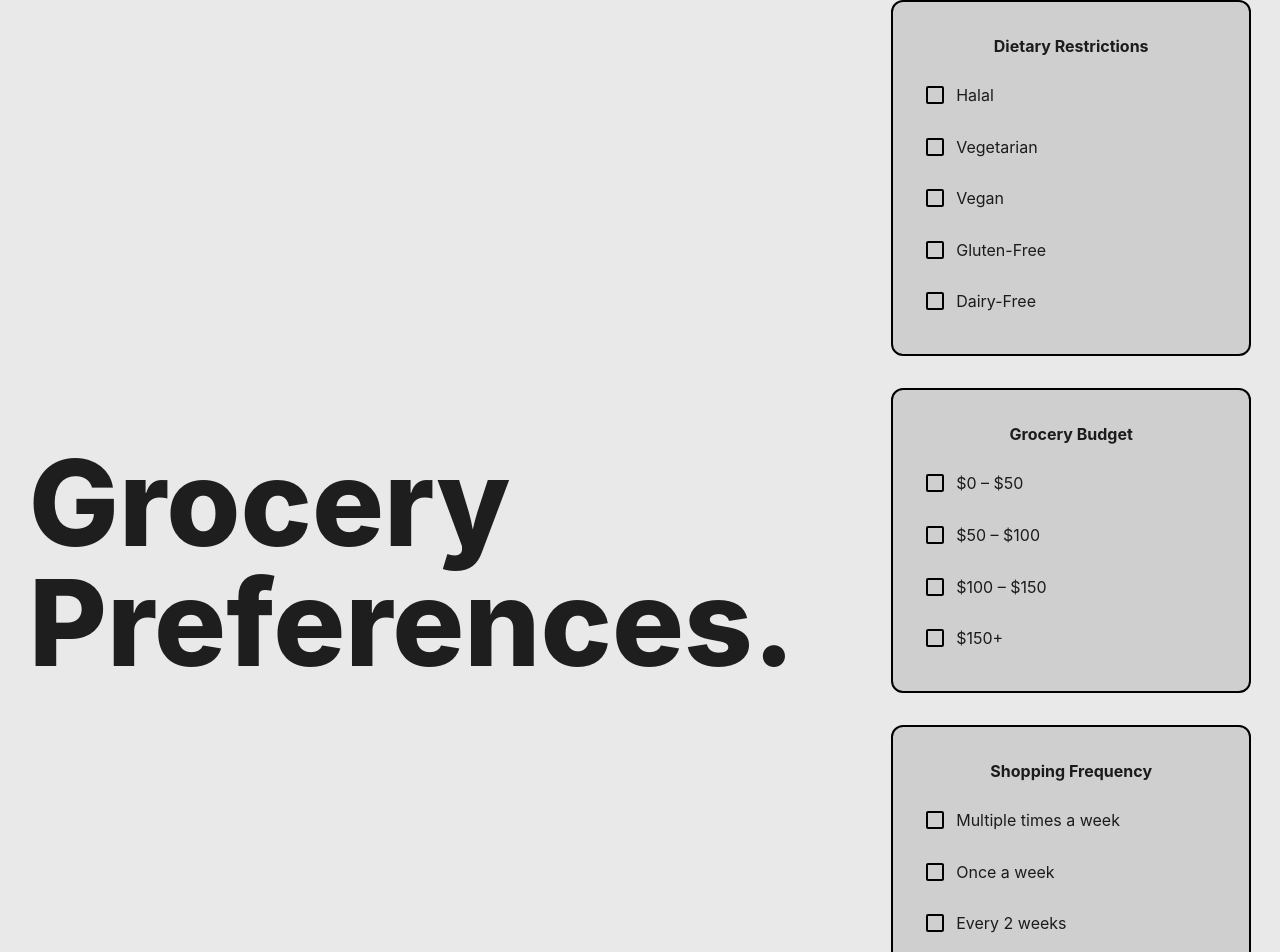
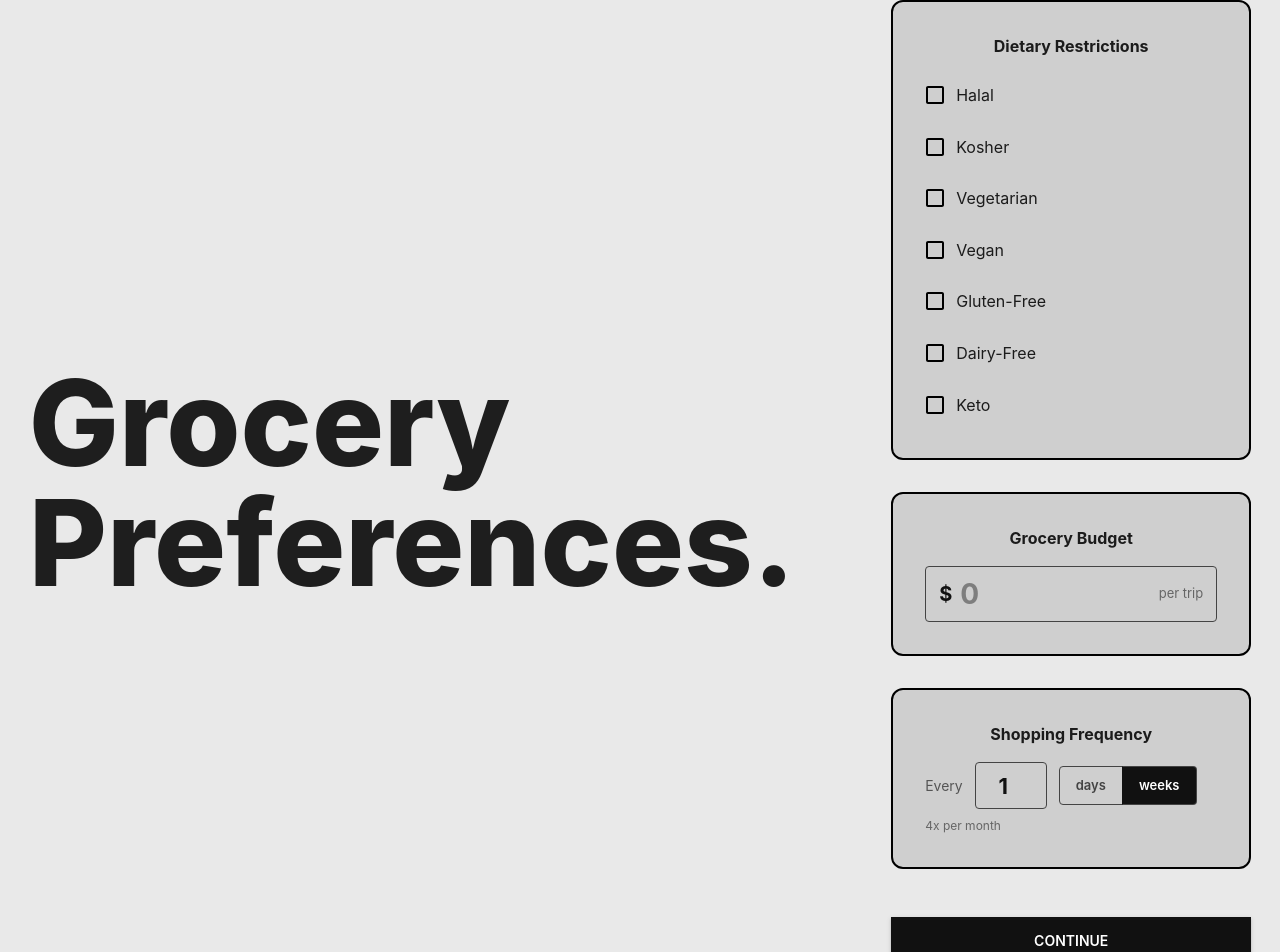
Before and after one commit to FardeenB13/dietdude-UI, a React (Vite) app: page /Preferences in a window 1280 px wide. Shown: the top 952 px of the page. Built offline with nearby package versions, Linux system fonts and the light colour scheme.

Commit message:
added more detail to the preferences

```diff
--- a/src/Preferences.tsx
+++ b/src/Preferences.tsx
@@ -1,6 +1,68 @@
-import { Box, Typography, FormGroup, FormControlLabel, Checkbox, Button } from "@mui/material"
+import { useState, useMemo } from "react"
+import {
+    Box,
+    Typography,
+    FormGroup,
+    FormControlLabel,
+    Checkbox,
+    Button,
+    ToggleButton,
+    ToggleButtonGroup,
+    InputAdornment,
+    OutlinedInput,
+} from "@mui/material"
+import { Link as RouterLink } from "react-router-dom";
+
+type FreqUnit = "days" | "weeks"
 
 const Preferences = () => {
+    const [dietary, setDietary] = useState<Record<string, boolean>>({
+        Halal: false,
+        Kosher: false,
+        Vegetarian: false,
+        Vegan: false,
+        "Gluten-Free": false,
+        "Dairy-Free": false,
+        Keto: false,
+
+
+    })
+
+    const [budget, setBudget] = useState<string>("")
+    const [freqNum, setFreqNum] = useState<string>("1")
+    const [freqUnit, setFreqUnit] = useState<FreqUnit>("weeks")
+
+    const tripsPerMonth = useMemo(() => {
+        const n = parseInt(freqNum) || 1
+        return freqUnit === "days"
+            ? Math.round(30 / n)
+            : Math.round((4 / n) * 10) / 10
+    }, [freqNum, freqUnit])
+
+    const monthlyBudget = useMemo(() => {
+        const b = parseFloat(budget)
+        if (!b || isNaN(b)) return null
+        return Math.round(b * tripsPerMonth)
+    }, [budget, tripsPerMonth])
+
+    const handleDietaryChange = (label: string) => {
+        setDietary((prev) => ({ ...prev, [label]: !prev[label] }))
+    }
+
+    const handleFreqNumChange = (e: React.ChangeEvent<HTMLInputElement>) => {
+        const val = e.target.value
+        if (val === "" || (parseInt(val) >= 1 && parseInt(val) <= 99)) {
+            setFreqNum(val)
+        }
+    }
+
+    const handleBudgetChange = (e: React.ChangeEvent<HTMLInputElement>) => {
+        const val = e.target.value
+        if (val === "" || parseFloat(val) >= 0) {
+            setBudget(val)
+        }
+    }
+
     return (
         <Box
             sx={{
@@ -9,22 +71,20 @@ const Preferences = () => {
                 display: "flex",
                 alignItems: "center",
                 justifyContent: "center",
-                px: 8
+                px: 8,
             }}
         >
-
             {/* LEFT BIG TITLE */}
             <Typography
                 sx={{
                     fontSize: 120,
                     fontWeight: 800,
                     lineHeight: 1,
-                    mr: 6
+                    mr: 6,
                 }}
             >
                 Grocery<br />Preferences.
             </Typography>
-
 
             {/* DIVIDER */}
             <Box
@@ -32,57 +92,147 @@ const Preferences = () => {
                     width: 4,
                     height: 420,
                     backgroundColor: "#222",
-                    mr: 6
+                    mr: 6,
                 }}
             />
 
+            {/* RIGHT CONTENT */}
+            <Box sx={{ display: "flex", flexDirection: "column", gap: 4 }}>
 
-            {/* RIGHT CONTENT */}
-            <Box
-                sx={{
-                    display: "flex",
-                    flexDirection: "column",
-                    gap: 4
-                }}
-            >
-
-                {/* BOX 1 */}
+                {/* DIETARY RESTRICTIONS */}
                 <Box sx={cardStyle}>
                     <SectionTitle text="Dietary Restrictions" />
-                    <Options>
-                        {["Halal", "Vegetarian", "Vegan", "Gluten-Free", "Dairy-Free"].map((t) =>
-                            <Check key={t} text={t} />
-                        )}
-                    </Options>
+                    <FormGroup sx={{ display: "flex", flexDirection: "column", gap: 1.2 }}>
+                        {Object.keys(dietary).map((label) => (
+                            <FormControlLabel
+                                key={label}
+                                control={
+                                    <Checkbox
+                                        checked={dietary[label]}
+                                        onChange={() => handleDietaryChange(label)}
+                                        sx={{
+                                            color: "black",
+                                            "&.Mui-checked": { color: "black" },
+                                        }}
+                                    />
+                                }
+                                label={<Typography>{label}</Typography>}
+                            />
+                        ))}
+                    </FormGroup>
                 </Box>
 
-                {/* BOX 2 */}
+                {/* GROCERY BUDGET */}
                 <Box sx={cardStyle}>
                     <SectionTitle text="Grocery Budget" />
-                    <Options>
-                        {["$0 – $50", "$50 – $100", "$100 – $150", "$150+"].map((t) =>
-                            <Check key={t} text={t} />
-                        )}
-                    </Options>
+                    <OutlinedInput
+                        value={budget}
+                        onChange={handleBudgetChange}
+                        type="number"
+                        inputProps={{ min: 0 }}
+                        placeholder="0"
+                        startAdornment={
+                            <InputAdornment position="start">
+                                <Typography sx={{ fontSize: 20, fontWeight: 700, color: "#111" }}>
+                                    $
+                                </Typography>
+                            </InputAdornment>
+                        }
+                        endAdornment={
+                            <InputAdornment position="end">
+                                <Typography sx={{ fontSize: 13, color: "#666" }}>per trip</Typography>
+                            </InputAdornment>
+                        }
+                        sx={{
+                            backgroundColor: "transparent",
+                            "& input": {
+                                fontSize: 28,
+                                fontWeight: 700,
+                                color: "#111",
+                                py: 1,
+                            },
+                            "& fieldset": { borderColor: "#444" },
+                            "&:hover fieldset": { borderColor: "#111" },
+                            "&.Mui-focused fieldset": { borderColor: "#111" },
+                        }}
+                    />
+                    {monthlyBudget !== null && (
+                        <Typography
+                            sx={{ fontSize: 12, color: "#666", mt: 1, textAlign: "right" }}
+                        >
+                            ~${monthlyBudget}/month
+                        </Typography>
+                    )}
                 </Box>
 
-                {/* BOX 3 */}
+                {/* SHOPPING FREQUENCY */}
                 <Box sx={cardStyle}>
                     <SectionTitle text="Shopping Frequency" />
-                    <Options>
-                        {[
-                            "Multiple times a week",
-                            "Once a week",
-                            "Every 2 weeks",
-                            "Once a month"
-                        ].map((t) =>
-                            <Check key={t} text={t} />
-                        )}
-                    </Options>
+                    <Box sx={{ display: "flex", alignItems: "center", gap: 1.5 }}>
+                        <Typography sx={{ fontSize: 14, color: "#555", flexShrink: 0 }}>
+                            Every
+                        </Typography>
+
+                        <OutlinedInput
+                            value={freqNum}
+                            onChange={handleFreqNumChange}
+                            type="number"
+                            inputProps={{ min: 1, max: 99 }}
+                            sx={{
+                                width: 72,
+                                "& input": {
+                                    fontSize: 22,
+                                    fontWeight: 700,
+                                    color: "#111",
+                                    textAlign: "center",
+                                    py: 1,
+                                    px: 1,
+                                },
+                                "& fieldset": { borderColor: "#444" },
+                                "&:hover fieldset": { borderColor: "#111" },
+                                "&.Mui-focused fieldset": { borderColor: "#111" },
+                            }}
+                        />
+
+                        <ToggleButtonGroup
+                            value={freqUnit}
+                            exclusive
+                            onChange={(_, val) => val && setFreqUnit(val)}
+                            size="small"
+                        >
+                            {(["days", "weeks"] as FreqUnit[]).map((unit) => (
+                                <ToggleButton
+                                    key={unit}
+                                    value={unit}
+                                    sx={{
+                                        px: 2,
+                                        textTransform: "lowercase",
+                                        fontWeight: 600,
+                                        fontSize: 13,
+                                        borderColor: "#444",
+                                        color: "#444",
+                                        "&.Mui-selected": {
+                                            backgroundColor: "#111",
+                                            color: "#fff",
+                                            "&:hover": { backgroundColor: "#000" },
+                                        },
+                                    }}
+                                >
+                                    {unit}
+                                </ToggleButton>
+                            ))}
+                        </ToggleButtonGroup>
+                    </Box>
+
+                    <Typography sx={{ fontSize: 12, color: "#666", mt: 1 }}>
+                        {tripsPerMonth}x per month
+                    </Typography>
                 </Box>
 
                 <Button
                     variant="contained"
+                    component={RouterLink}
+                    to="/Dashboard"
                     sx={{
                         mt: 2,
                         backgroundColor: "#111",
@@ -90,14 +240,13 @@ const Preferences = () => {
                         px: 5,
                         py: 1.5,
                         fontWeight: 600,
-                        "&:hover": { backgroundColor: "#000" }
+                        "&:hover": { backgroundColor: "#000" },
                     }}
                 >
                     CONTINUE
                 </Button>
 
             </Box>
-
         </Box>
     )
 }
@@ -108,39 +257,13 @@ const cardStyle = {
     borderRadius: 3,
     px: 4,
     py: 4,
-    width: 360
+    width: 360,
 }
 
-const SectionTitle = ({ text }) => (
-    <Typography
-        sx={{
-            fontWeight: 700,
-            mb: 2,
-            textAlign: "center"
-        }}
-    >
+const SectionTitle = ({ text }: { text: string }) => (
+    <Typography sx={{ fontWeight: 700, mb: 2, textAlign: "center" }}>
         {text}
     </Typography>
 )
 
-const Options = ({ children }) => (
-    <FormGroup sx={{ display: "flex", flexDirection: "column", gap: 1.2 }}>
-        {children}
-    </FormGroup>
-)
-
-const Check = ({ text }) => (
-    <FormControlLabel
-        control={
-            <Checkbox
-                sx={{
-                    color: "black",
-                    "&.Mui-checked": { color: "black" }
-                }}
-            />
-        }
-        label={<Typography>{text}</Typography>}
-    />
-)
-
 export default Preferences
```
